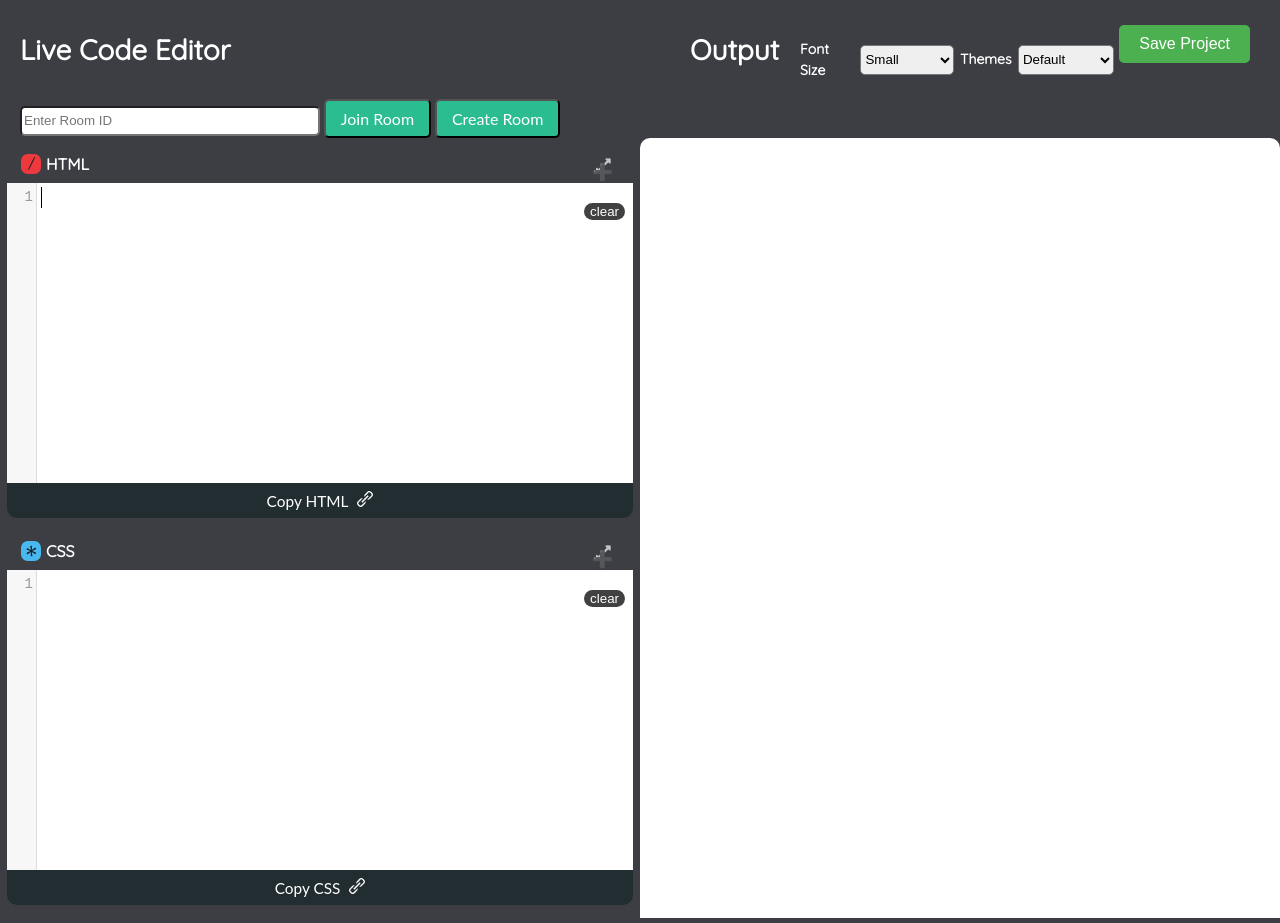
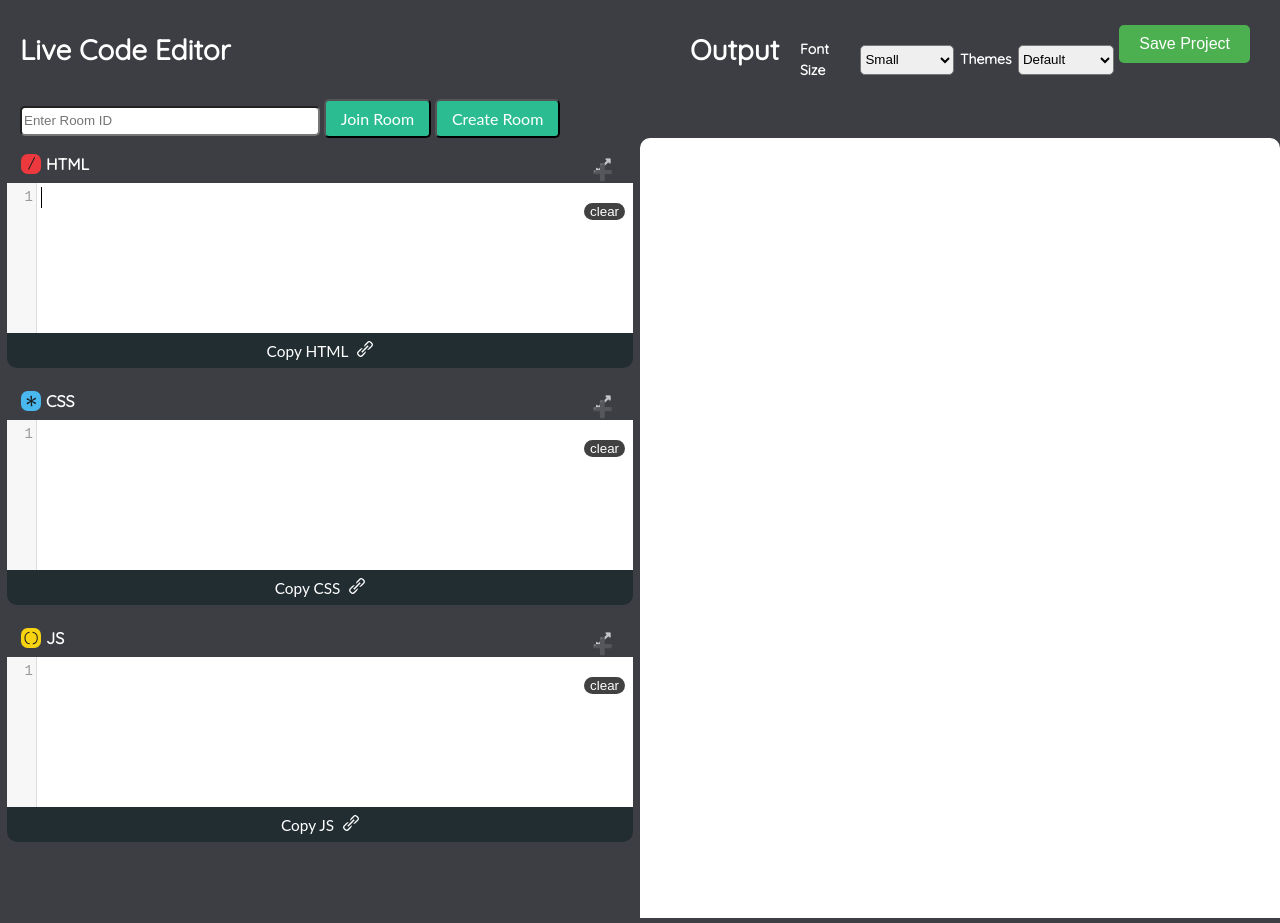
Before and after one commit to Madhumitha-16/Code-Editor, a website: page public/index.html in a window 1280 px wide. Shown: the top 923 px of the page. Drawn offline with nearby package versions, Linux system fonts and the light colour scheme; no server answers.

Commit message:
style change

```diff
--- a/public/style.css
+++ b/public/style.css
@@ -101,7 +101,7 @@ h2 {
 
 .CodeMirror {
   width: 100% !important;
-  /* height: 150px; */
+  height: 150px;
   max-width: 750px;
 
 }
@@ -180,7 +180,7 @@ h2 {
   opacity: 0.75;
   cursor: pointer;
   z-index: 2;
-  /* Adjust this value as needed */
+
 }
 
 .wrapper:hover .clear {
```
